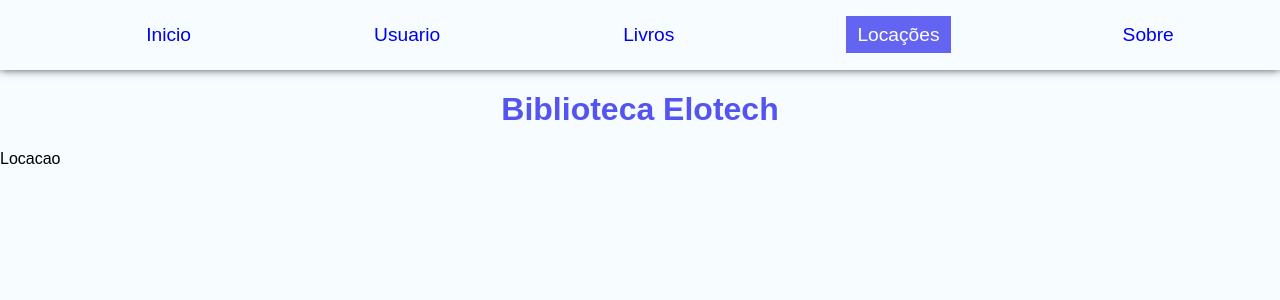
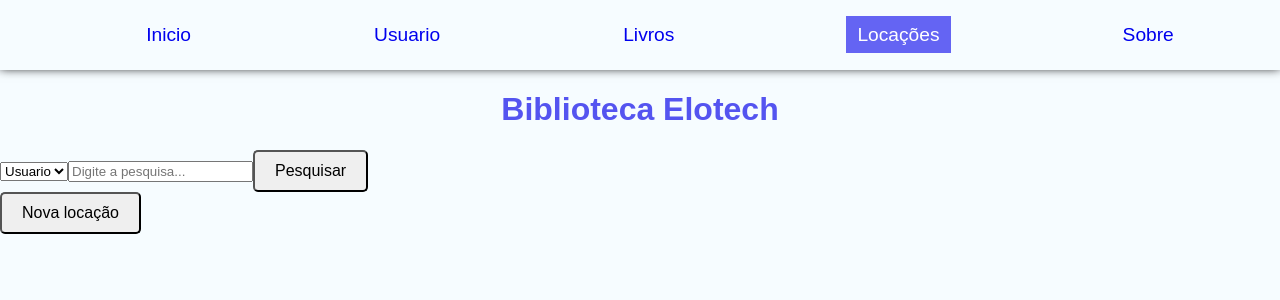
Before and after one commit to CastilhoLeo/front-atividade-elotech, a React (Vite) app in the folder web/front-atividade-elotech/: page /locacoes in a window 1280 px wide. Shown: the top 300 px of the page. Built offline with nearby package versions, Linux system fonts and the light colour scheme.

Commit message:
Iniciando pesquisa locacao

```diff
--- a/web/front-atividade-elotech/src/component/locacao/CadastroLocacao.tsx
+++ b/web/front-atividade-elotech/src/component/locacao/CadastroLocacao.tsx
@@ -2,7 +2,7 @@
 const CadastroLocacao = () => {
   return (
     <div>
-
+      teste
     </div>
   )
 }
--- /dev/null
+++ b/web/front-atividade-elotech/src/component/locacao/PesquisaLocacao.tsx
@@ -0,0 +1,23 @@
+
+const PesquisaLocacao = () => {
+  return (
+    <div>
+
+        <form>
+            <select name="campoPesquisa" onChange={(e)=>console.log(e.target.value)}>
+                 <option value="Usuario">Usuario</option>
+                <option value="Livro">Livro</option>
+            </select>
+
+        <label>
+            <input type="text" placeholder="Digite a pesquisa..."/>
+        </label>
+
+        <button>Pesquisar</button>
+
+      </form>
+    </div>
+  )
+}
+
+export default PesquisaLocacao
--- a/web/front-atividade-elotech/src/pages/Locacao.tsx
+++ b/web/front-atividade-elotech/src/pages/Locacao.tsx
@@ -1,12 +1,14 @@
 import React from 'react'
 import {  LocacaoContextProvider } from '../context/LocacaoContext'
+import PesquisaLocacao from '../component/locacao/PesquisaLocacao'
 
 const Locacao = () => {
   return (
 
     <LocacaoContextProvider>
     <div>
-      Locacao
+      <PesquisaLocacao/>
+      <button>Nova locação</button>
     </div>
     </LocacaoContextProvider>
   )
```
